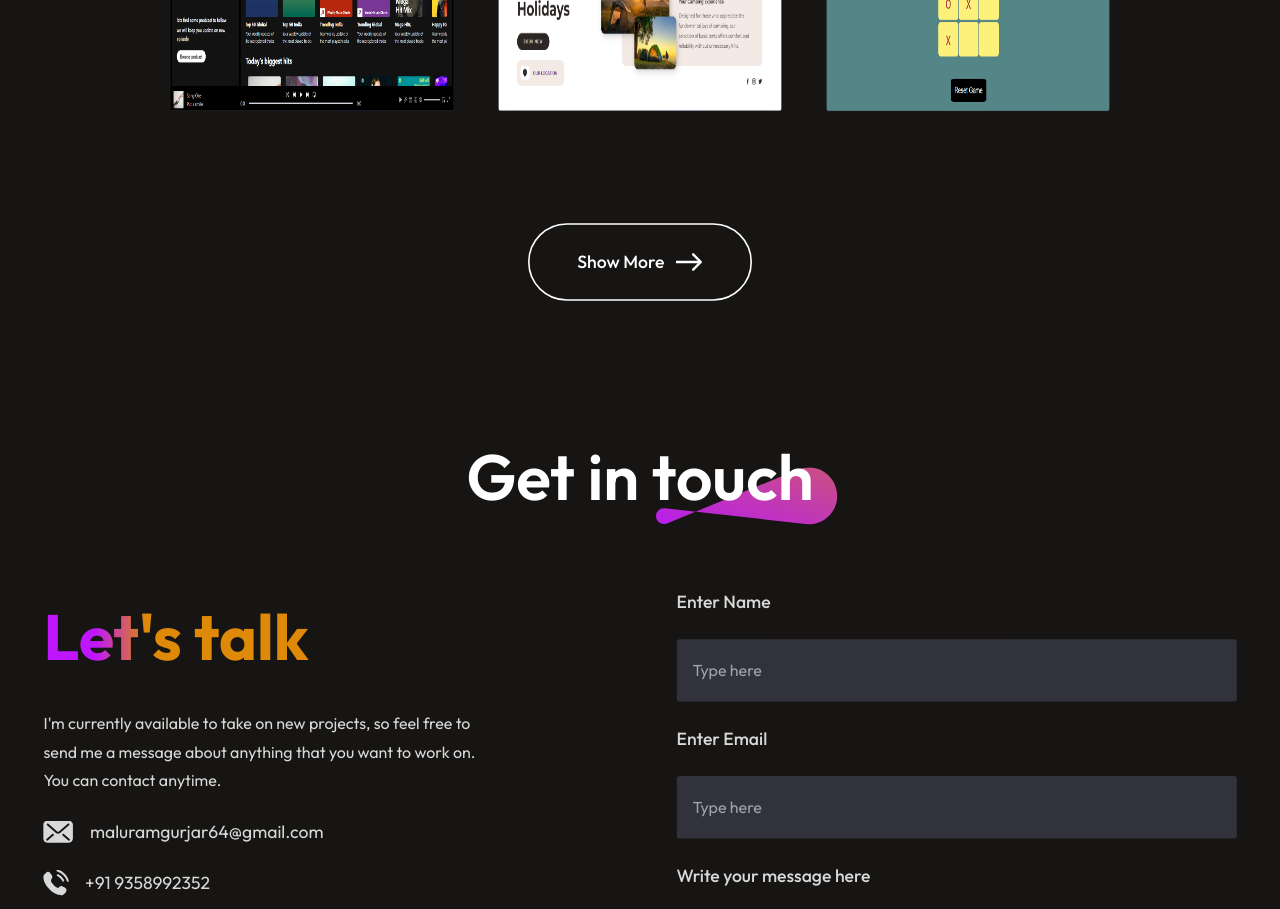
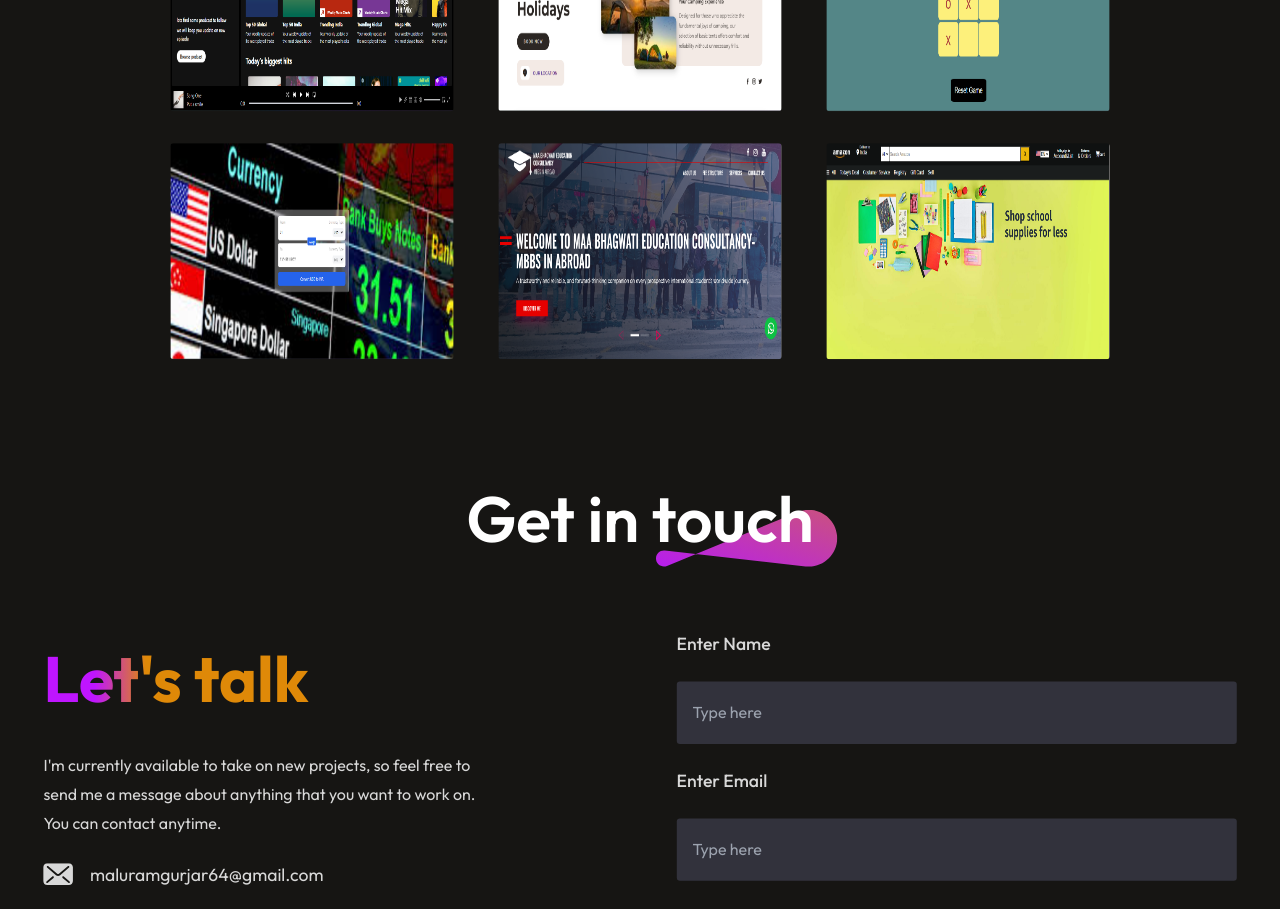
Before and after one commit to poswalji/portfolio, a React (Vite) app: page / in a window 1280 px wide. Shown: the part 3120-4029 px from the top of the page. Built offline with nearby package versions, Linux system fonts and the light colour scheme.

Commit message:
navbar change close menu style

```diff
--- a/src/components/Contect.jsx
+++ b/src/components/Contect.jsx
@@ -107,8 +107,9 @@ const Contect = () => {
             {isSubmitting ? 'Submitting...' : 'Submit now'}
           </button>
         </form>
+
       </div>
-      {result && <p className='text-[#d8d8d8] mt-4'>{result}</p>}
+     {result && <p className='text-[#d8d8d8] mt-[-20px'>{result}</p>}
     </div>
   );
 };
--- a/src/components/MyWork.jsx
+++ b/src/components/MyWork.jsx
@@ -5,11 +5,11 @@ import arrow_icon from '../assets/arrow_icon.svg';
 
 const MyWork = () => {
   // State to manage the number of visible items
-  const [visibleItems, setVisibleItems] = useState(3); // Initially show 3 items
+  const [visibleItems, setVisibleItems] = useState(6); // Initially show 3 items
 
   // Function to handle the "Show More" button click
   const handleShowMore = () => {
-    setVisibleItems(prevVisibleItems => prevVisibleItems + 3); // Load more items
+    setVisibleItems(prevVisibleItems => prevVisibleItems+6); // Load more items
   };
 
   return (
--- a/src/components/Navbar.jsx
+++ b/src/components/Navbar.jsx
@@ -13,9 +13,10 @@ const Navbar = () => {
   }
   const closeMenu=()=>{
     menuRef.current.style.right="-350px";
+       menuRef.current.style.display="none";
   }
   return (
-    <div className='flex  items-center justify-between md:mx-[170px]  my-5 mx-[50px]   '>
+    <div className='flex   items-center justify-between md:mx-[170px]  my-5 mx-[50px]   '>
       <img className='h-20' src={logo} alt='' />
       <img onClick={openMenu} className='block fixed cursor-pointer right-[30px] md:hidden' src={menu_open} alt=''/>
       <ul ref={menuRef} className='fixed md:relative top-0 flex md:flex-row md:items-center  list-none md:gap-[60px]  text-[25px]    items-start justify-start md:justify-center flex-col   gap-[30px] bg-[#1f0016]  z-[16] h-[100%] md:z-0 w-[350px] md:w-max transition-all duration-500 right-[-350px] cursor-pointer  md:bg-transparent md:right-0 '>
```
